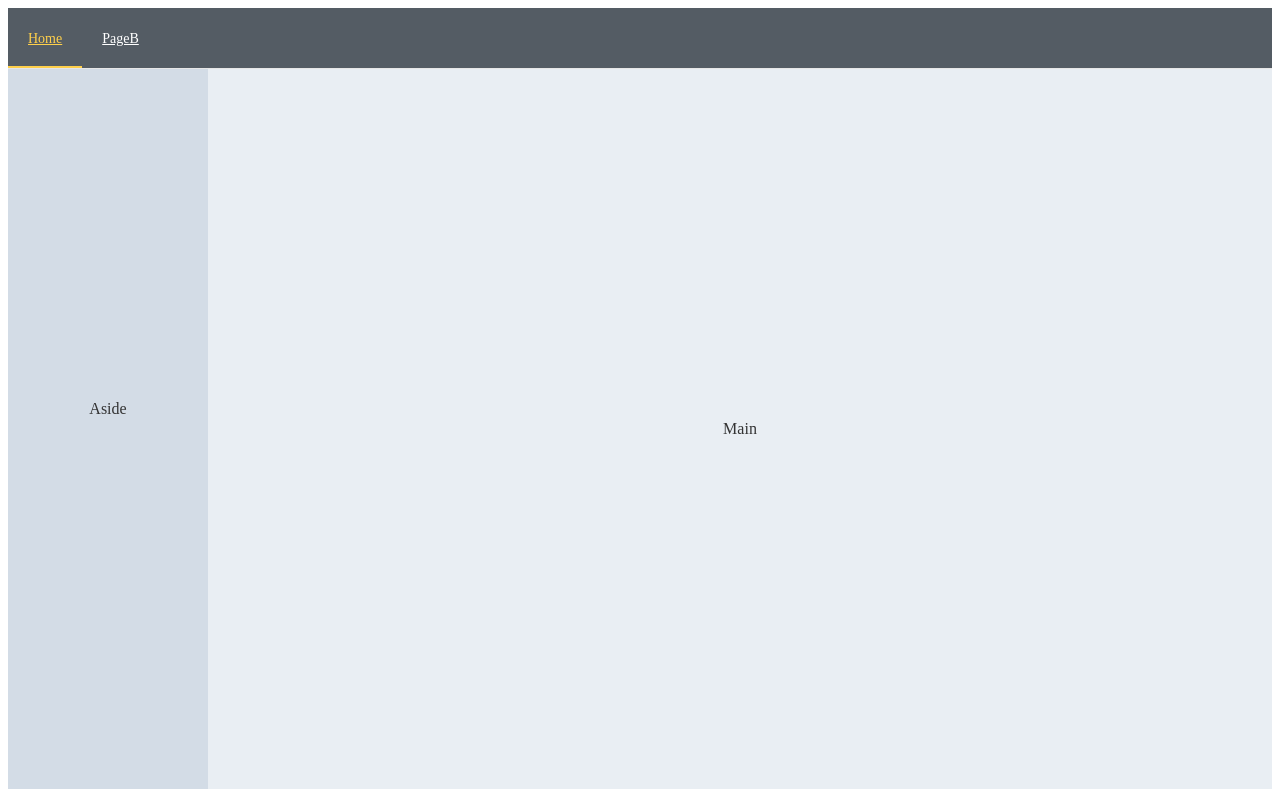
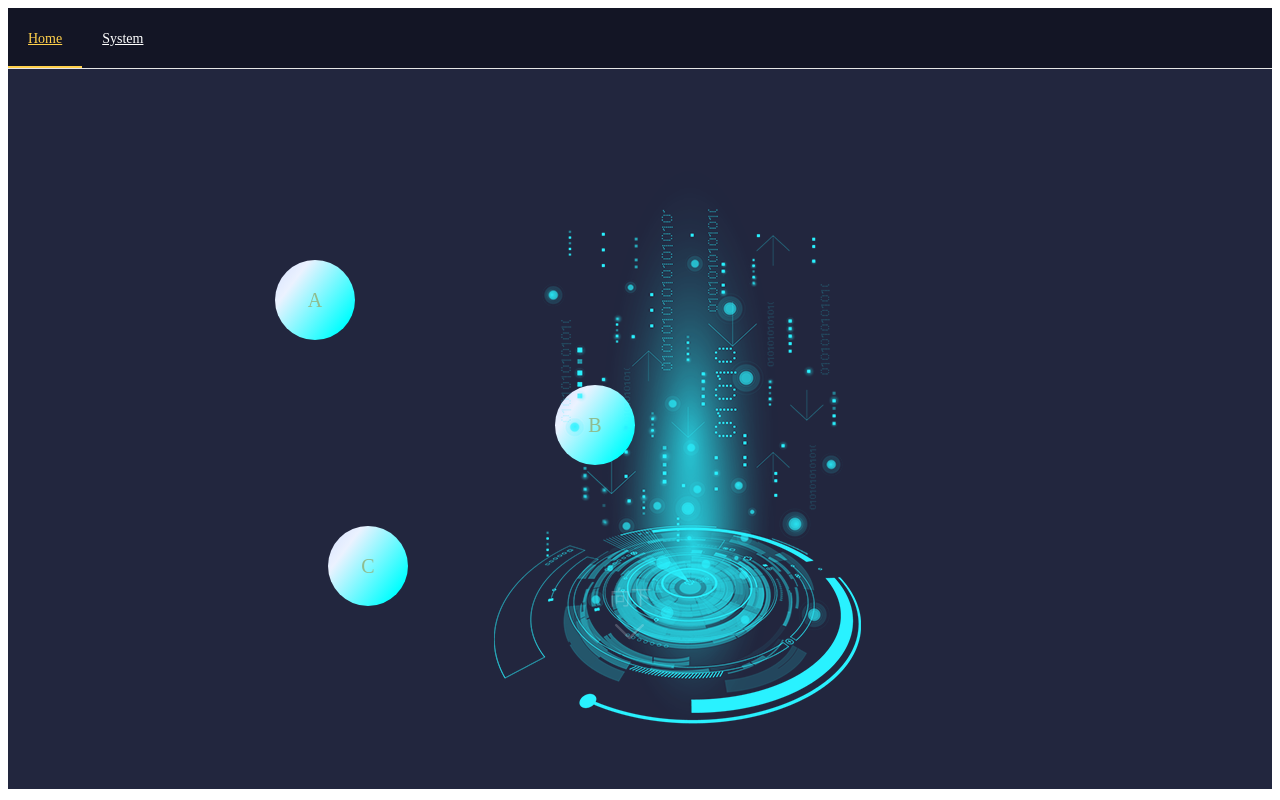
Before and after one commit to zhoujie9527/vue-cli3-test, a Vue app: page / in a window 1280 px wide. Built offline with nearby package versions, Linux system fonts and the light colour scheme.

Commit message:
feat: 首页

```diff
--- a/src/App.vue
+++ b/src/App.vue
@@ -4,14 +4,14 @@
           :default-active="activeIndex"
           class="el-menu-demo"
           mode="horizontal"
-          background-color="#545c64"
+          background-color="#131525"
           text-color="#fff"
           active-text-color="#ffd04b">
         <el-menu-item index="1">
           <router-link to="/">Home</router-link>
         </el-menu-item>
         <el-menu-item index="2">
-          <router-link to="/PageB">PageB</router-link>
+          <router-link to="/System">System</router-link>
         </el-menu-item>
         </el-menu>
       <router-view/>
@@ -21,6 +21,9 @@
 <style>
   .el-header, .el-footer {
     line-height: 60px;
+  }
+  .el-menu-item {
+    float: right;
   }
 </style>
 
--- /dev/null
+++ b/src/components/Page2.vue
@@ -0,0 +1,3 @@
+<template>
+    <div>page2</div>
+</template>
--- a/src/router/index.js
+++ b/src/router/index.js
@@ -7,16 +7,21 @@ Vue.use(VueRouter)
 const routes = [
   {
     path: '/',
-    name: 'home',
+    name: 'Home',
     component: Home
   },
   {
-    path: '/PageB',
-    name: 'PageB',
+    path: '/System',
+    name: 'System',
     // route level code-splitting
     // this generates a separate chunk (about.[hash].js) for this route
     // which is lazy-loaded when the route is visited.
-    component: () => import(/* webpackChunkName: "about" */ '../views/PageB.vue')
+    component: () => import(/* webpackChunkName: "about" */ '../views/System.vue')
+  },
+  {
+    path: '/Page2',
+    name: 'Page2',
+    component: () => import(/* webpackChunkName: "about" */ '../components/Page2.vue')
   }
 ]
 
--- a/src/views/Home.vue
+++ b/src/views/Home.vue
@@ -1,30 +1,87 @@
+
 <template>
-  <el-container>
+  <div class="Home">
+    <div class="bubCircle">
+    <div class="bubble" style="left: 275px;top:260px;">
+      <div class="info">A</div>
+    </div>
+     <div class="bubble" style="left: 555px;top: 385px;">
+      <div class="info">B</div>
+    </div>
+     <div class="bubble" style="left: 328px;top: 526px;">
+      <div class="info">C</div>
+    </div>
+    </div>
+    <div class="botImg" />
+    <div id="tonext" @click="nextPage" class="goDown">
+      <div style="font-size: 21px">向下</div>
+      <i class="el-icon-arrow-down" />
+    </div>
 
-    <el-container>
-      <el-aside width="200px">Aside</el-aside>
-      <el-main>Main</el-main>
-    </el-container>
-  </el-container>
+  </div>
 </template>
 
 <script>
-
+export default {
+  name: "Home",
+  methods: {
+    nextPage: function() {
+      this.$router.push("./Page2");
+    }
+  }
+}
 </script>
 
+
 <style>
-  .el-aside {
-    background-color: #D3DCE6;
-    color: #333;
-    text-align: center;
-    line-height: calc(100vh - 120px);
-  }
+.Home {
+  background: rgb(34, 38, 62);
+  height: calc(100vh - 80px);
+}
+.bubble {
+  position: fixed;
+  width: 80px;
+  height: 80px;
+  background-size: cover;
+}
+ .bubble .info {
+  width: 80px;
+  height: 80px;
+  line-height: 80px;
+  text-align: center;
+  font-size: 20px;
+  color:darkseagreen;
+  border-radius: 50%;
+  background: linear-gradient(-53deg, aqua 0, aqua 15%,#ebf2ff 75%,#d4e0ff 100%);
+}
+.botImg {
+  position: fixed;
+  margin-left: 38%;
+  margin-top: 8%;
+  width: 50%;
+  height: 70vh;
+  background-image: url("./imgs/bot.png");
+  background-repeat: no-repeat;
+  /* background-size: 100%;  */
+}
+.goDown {
+  cursor: pointer;
+  position: absolute;
+  margin-top: 40%;
+  margin-left: 47%;
+  color: aliceblue;
+  animation-name: breath;                         /* 动画名称 */
+  animation-duration: 4s;                         /* 动画时长3秒 */
+  animation-timing-function: ease-in-out;         /* 动画速度曲线：以低速开始和结束 */
+  animation-iteration-count: infinite;            /* 播放次数：无限 */
+}
+.el-icon-arrow-down {
+  font-size: 40px;
+}
+@keyframes breath {
+    from { opacity: 0.1; }                          /* 动画开始时的透明度 */
+    50%  { opacity:   1; }                          /* 动画50% 时的透明度 */
+    to   { opacity: 0.1; }                          /* 动画结束时的透明度 */
+}
 
-  .el-main {
-    background-color: #E9EEF3;
-    color: #333;
-    text-align: center;
-    line-height: calc(100vh - 120px);
-  }
-
-</style>>
+</style>
--- a/src/views/PageB.vue
+++ /dev/null
@@ -1,12 +0,0 @@
-<template>
-  <div class="PageB">
-    <h1>This is PageB</h1>
-    <div>
-      <el-pagination
-        background
-        layout="prev, pager, next"
-        :total="100">
-      </el-pagination>
-    </div>
-  </div>
-</template>
--- /dev/null
+++ b/src/views/System.vue
@@ -0,0 +1,56 @@
+<template>
+  <el-container>
+
+    <el-container>
+      <el-aside width="200px">
+        <el-menu
+        default-active="2"
+        class="el-menu-vertical-demo"
+        background-color="#131525"
+        text-color="#fff"
+        active-text-color="#ffd04b">
+        <el-submenu index="1">
+        <template slot="title">
+          <i class="el-icon-location"></i>
+          <span>导航一</span>
+        </template>
+          <el-menu-item index="1-1">选项1</el-menu-item>
+          <el-menu-item index="1-2">选项2</el-menu-item>
+          <el-menu-item index="1-3">选项3</el-menu-item>
+        </el-submenu>
+         <el-submenu index="2">
+        <template slot="title">
+          <i class="el-icon-menu"></i>
+          <span>导航二</span>
+        </template>
+          <el-menu-item index="2-1">选项1</el-menu-item>
+          <el-menu-item index="2-2">选项2</el-menu-item>
+          <el-menu-item index="2-3">选项3</el-menu-item>
+        </el-submenu>
+        </el-menu>
+        </el-aside>
+      <el-main>Main</el-main>
+    </el-container>
+  </el-container>
+</template>
+
+<script>
+
+</script>
+
+<style>
+  .el-aside {
+    background-color: #131525;
+    color: #333;
+    text-align: center;
+    line-height: calc(100vh - 120px);
+  }
+
+  .el-main {
+    background-color: #E9EEF3;
+    color: #333;
+    text-align: center;
+    line-height: calc(100vh - 120px);
+  }
+
+</style>
```
Also changed, not shown: src/views/imgs/bot.png (added), src/views/imgs/dsj.png (added).
